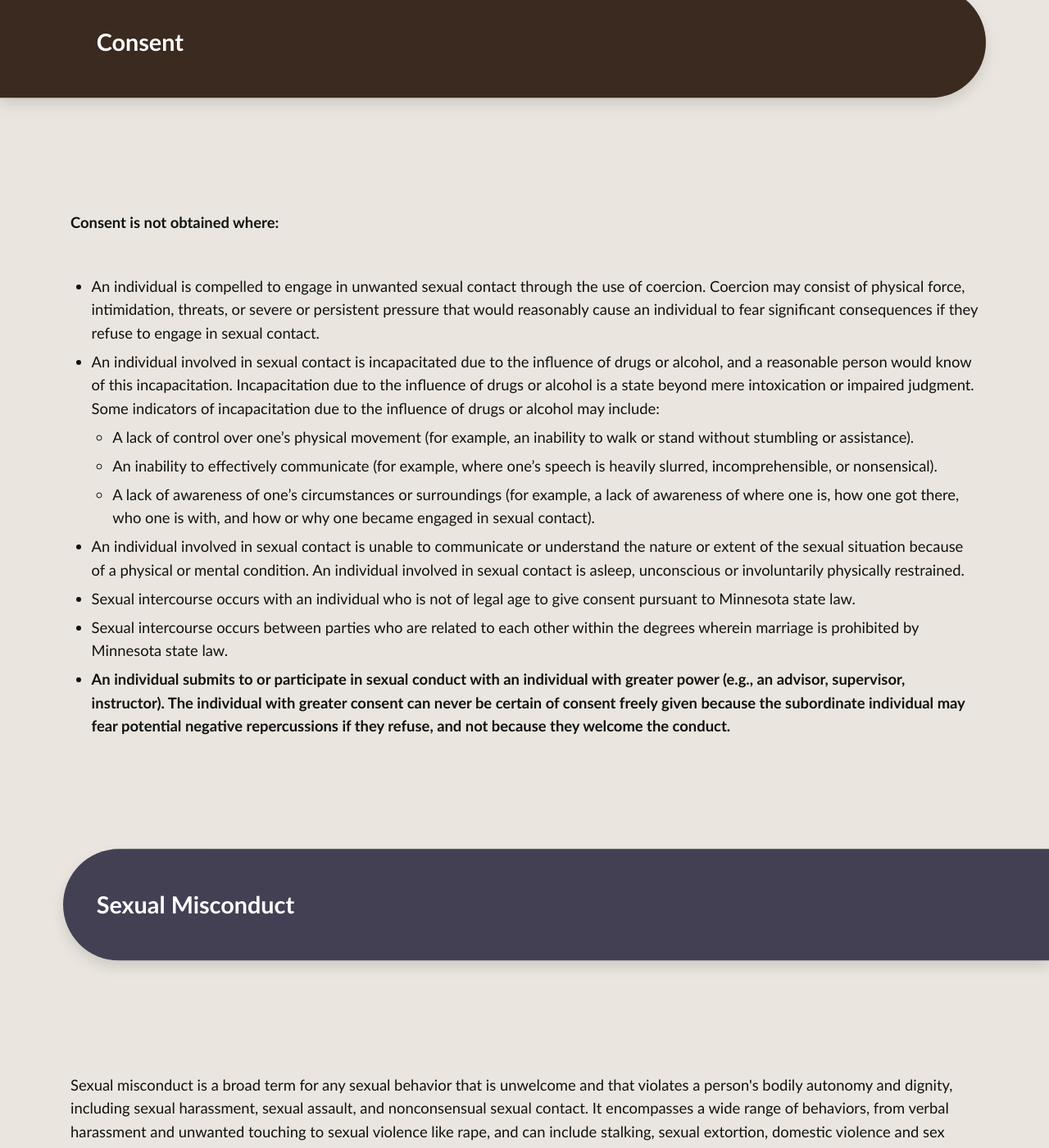
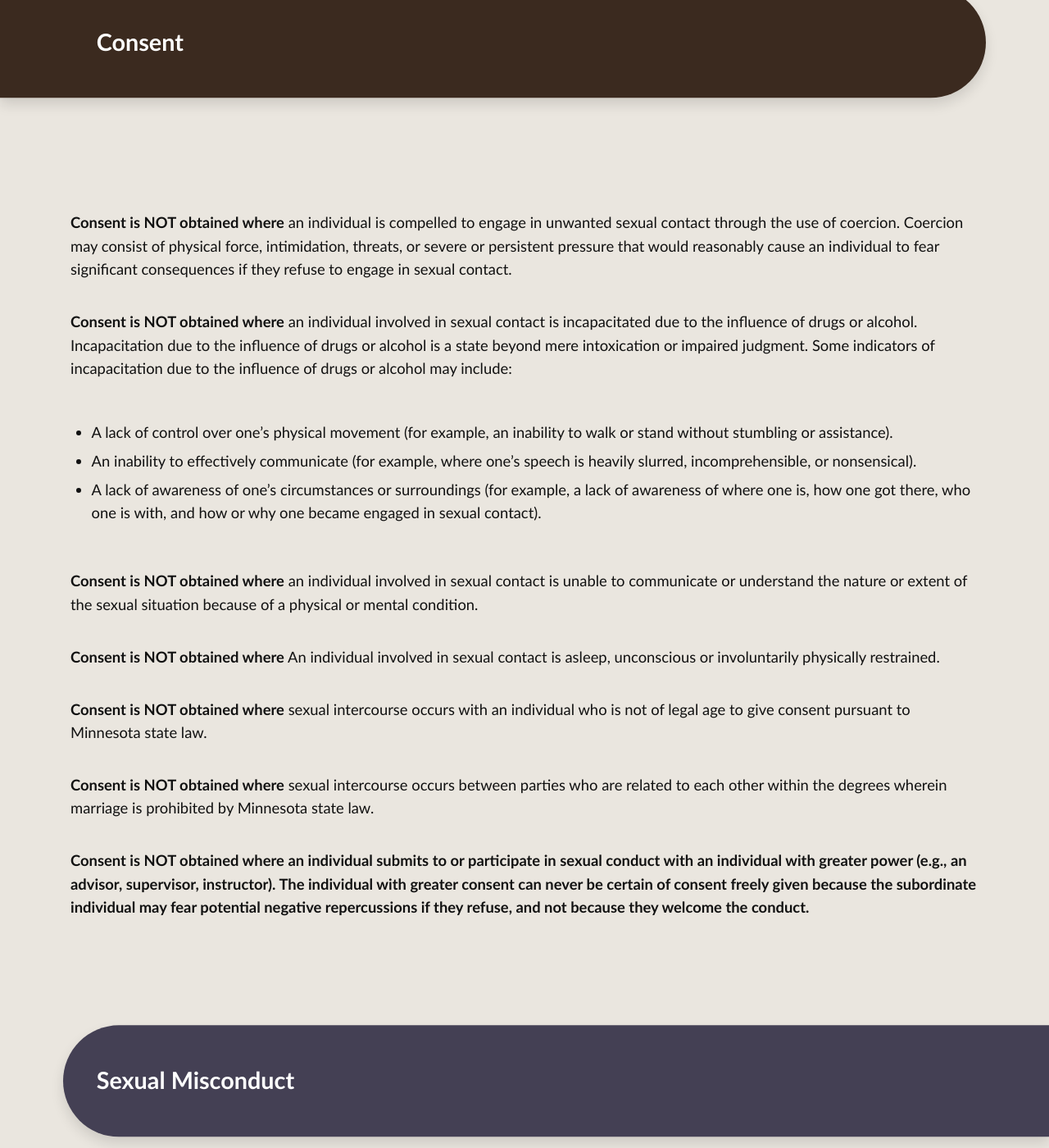
Before and after one commit to AnthroSafetyWarrior/GoldenTrowelProject, a Jekyll site: the page built from _pages/definitions.html, in a window 1280 px wide and 1400 px high, scrolled down 1322 px. Shown: the whole window at 82% size. Built offline with Jekyll 4.4.1, drawn with Linux system fonts in a browser that asks for light colours; some of the changed text lies outside the part shown.

Commit message:
updating name

```diff
--- a/_pages/definitions.html
+++ b/_pages/definitions.html
@@ -34,21 +34,23 @@
 </section>
 
 <div class="section">
-<p><strong>Consent is not obtained where:</strong></p>
-<ul>
-<li>An individual is compelled to engage in unwanted sexual contact through the use of coercion. Coercion may consist of physical force, intimidation, threats, or severe or persistent pressure that would reasonably cause an individual to fear significant consequences if they refuse to engage in sexual contact.</li>
-<li>An individual involved in sexual contact is incapacitated due to the influence of drugs or alcohol, and a reasonable person would know of this incapacitation. Incapacitation due to the influence of drugs or alcohol is a state beyond mere intoxication or impaired judgment. Some indicators of incapacitation due to the influence of drugs or alcohol may include:</li>
+<p><strong>Consent is NOT obtained where</strong> an individual is compelled to engage in unwanted sexual contact through the use of coercion. Coercion may consist of physical force, intimidation, threats, or severe or persistent pressure that would reasonably cause an individual to fear significant consequences if they refuse to engage in sexual contact.</p>
+
+<p><strong>Consent is NOT obtained where</strong> an individual involved in sexual contact is incapacitated due to the influence of drugs or alcohol. Incapacitation due to the influence of drugs or alcohol is a state beyond mere intoxication or impaired judgment. Some indicators of incapacitation due to the influence of drugs or alcohol may include:</p>
 <ul>
 <li>A lack of control over one’s physical movement (for example, an inability to walk or stand without stumbling or assistance).</li>
 <li>An inability to effectively communicate (for example, where one’s speech is heavily slurred, incomprehensible, or nonsensical).</li>
 <li>A lack of awareness of one’s circumstances or surroundings (for example, a lack of awareness of where one is, how one got there, who one is with, and how or why one became engaged in sexual contact).</li>
 </ul>
-<li>An individual involved in sexual contact is unable to communicate or understand the nature or extent of the sexual situation because of a physical or mental condition.
-An individual involved in sexual contact is asleep, unconscious or involuntarily physically restrained.</li>
-<li>Sexual intercourse occurs with an individual who is not of legal age to give consent pursuant to Minnesota state law.</li>
-<li>Sexual intercourse occurs between parties who are related to each other within the degrees wherein marriage is prohibited by Minnesota state law.</li>
-<li><strong>An individual submits to or participate in sexual conduct with an individual with greater power (e.g., an advisor, supervisor, instructor). The individual with greater consent can never be certain of consent freely given because the subordinate individual may fear potential negative repercussions if they refuse, and not because they welcome the conduct.</strong></li>
-</ul>
+
+<p><strong>Consent is NOT obtained where</strong> an individual involved in sexual contact is unable to communicate or understand the nature or extent of the sexual situation because of a physical or mental condition.</p>
+
+<p><strong>Consent is NOT obtained where</strong> An individual involved in sexual contact is asleep, unconscious or involuntarily physically restrained.</p>
+
+<p><strong>Consent is NOT obtained where</strong> sexual intercourse occurs with an individual who is not of legal age to give consent pursuant to Minnesota state law.</p>
+
+<p><strong>Consent is NOT obtained where</strong> sexual intercourse occurs between parties who are related to each other within the degrees wherein marriage is prohibited by Minnesota state law.</p>
+<p><strong>Consent is NOT obtained where an individual submits to or participate in sexual conduct with an individual with greater power (e.g., an advisor, supervisor, instructor). The individual with greater consent can never be certain of consent freely given because the subordinate individual may fear potential negative repercussions if they refuse, and not because they welcome the conduct.</strong></p>
 </div>
 
 
@@ -73,7 +75,23 @@
 
 <div class="section">
 <ul>
-<li><strong>Quid pro quo sexual harassment</strong> occurs when a University member conditions the provision of a University aid, benefit, or service on an individual’s participation in sexual conduct.</li>
+<li><strong>Quid pro quo sexual harassment:</strong>
+  This occurs when a person’s professional, academic, or research opportunities are conditioned on accepting unwelcome sexual advances or behavior from someone in a position of authority.
+  Supervisors include, but are not limited to:
+</li>
+<ul>
+  <li>Principal Investigators (PIs) and co-investigators</li>
+  <li>Advisors, mentors, or committee members</li>
+  <li>Tenured or tenure-track faculty</li>
+  <li>Supervising instructors, teaching assistants, or lab managers</li>
+  <li>Department chairs or program directors</li>
+  <li>Museum curators, collections managers, or staff overseeing access</li>
+  <li>Field directors, site supervisors, or expedition leaders</li>
+  <li>Senior researchers or postdoctoral scholars with supervisory roles</li>
+  <li>Project coordinators, field station managers, or administrative leads</li>
+  <li>Grant-holding or budget-controlling personnel</li>
+</ul>
+
 <li><strong>Hostile environment sexual harassment</strong> occurs when unwelcome conduct on the basis of sex, gender, pregnancy or related conditions, gender identity, gender expression, or sexual orientation is severe, persistent or pervasive and:
 <ul>
 <li>unreasonably interferes with an individual's employment or educational performance,</li>
@@ -81,10 +99,6 @@
 <li>effectively denies an individual equal access to a University program or activity.</li>
 </ul>
 </ul>
-
-<p>Sexual harassment does not include adverse actions based on sex, gender, pregnancy or related conditions, gender identity, gender expression and sexual orientation.  Adverse actions include: 1) actions that adversely affect a term or condition of an individual’s employment or education; and 2) denials of reasonable accommodations for an individual’s pregnancy, childbirth, lactation, or related medical conditions.  Reports of adverse actions based on sex, gender, pregnancy, gender identity, gender expression and sexual orientation will be addressed pursuant to the University’s processes for responding to reports of discrimination and related retaliation.</p>
-
-<p>The determination of whether conduct is unwelcome is made according to a subjective standard. In other words, the determination is made based on whether the complainant viewed the conduct as unwelcome. This subjective standard reflects understanding that an individual may submit to or participate in sexual conduct with an individual with greater power (e.g., an advisor, supervisor, instructor) because the subordinate individual fears potential negative repercussions if they refuse, and not because they welcome the conduct.</p>
 
 <p>Sexual harassment may include conduct that is verbal, nonverbal, graphic, and/or physical. Individuals of all genders can be victims of sexual harassment, and the complainant and respondent can be of the same or different genders. The following conduct may lead to a decision that a respondent engaged in one or more of the above-described forms of sexual harassment:</p>
 <ul>
```
